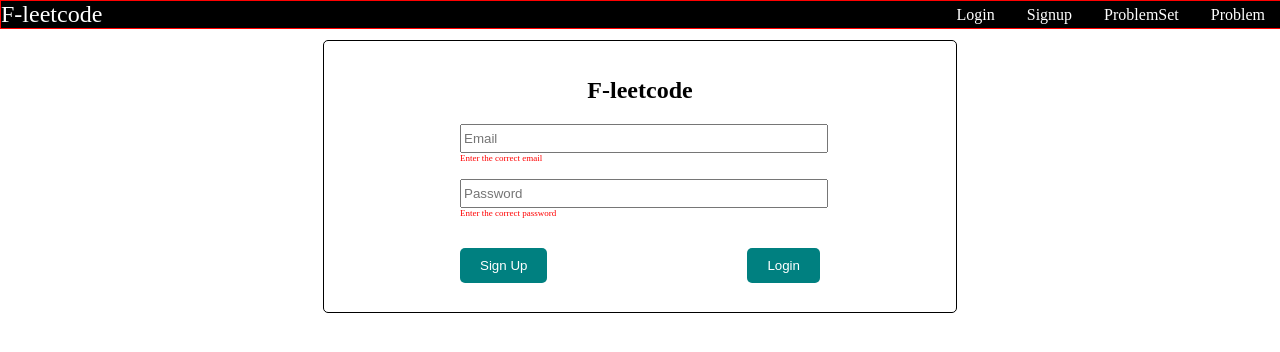
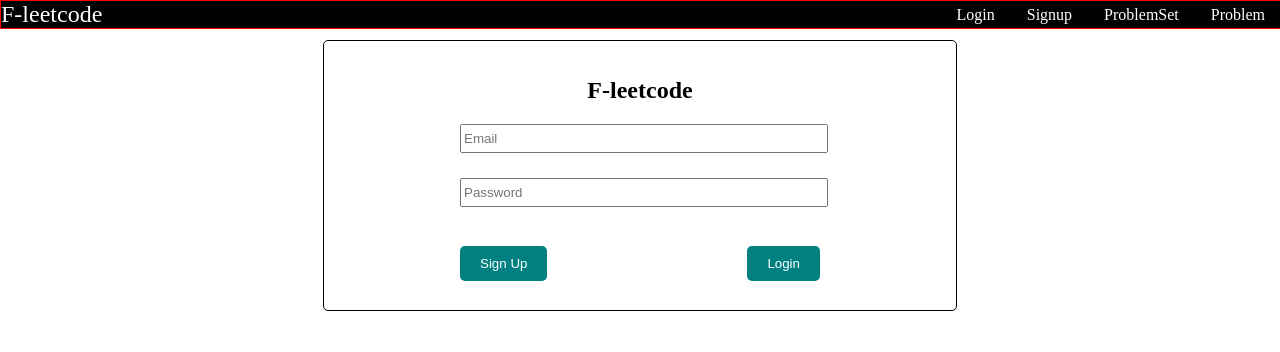
Before and after one commit to hkirat/react-assignment, a React (Vite) app: page /login in a window 1280 px wide. Shown: the top 352 px of the page. Built offline with nearby package versions, Linux system fonts and the light colour scheme.

Commit message:
code refactor

```diff
--- a/src/App.css
+++ b/src/App.css
@@ -83,6 +83,7 @@ header a {
   text-align: initial;
   color: red;
   font-size: xx-small;
+  height: 1em;
 }
 
 .actions {
--- a/src/components/login.jsx
+++ b/src/components/login.jsx
@@ -6,11 +6,11 @@ function Login() {
                 <div className="input-div">
                     <div className="input-mini-dev">
                         <input type = "text" placeholder="Email"/>
-                        <div className="input-validation-msg">Enter the correct email</div>
+                        <div className="input-validation-msg"></div>
                     </div>
                     <div className="input-mini-div">
                         <input type = "text" placeholder="Password"/>
-                        <div className= "input-validation-msg">Enter the correct password</div>
+                        <div className= "input-validation-msg"> </div>
                     </div>
                     <div className="actions">
                         <button className="signup-btn">Sign Up</button>
```
